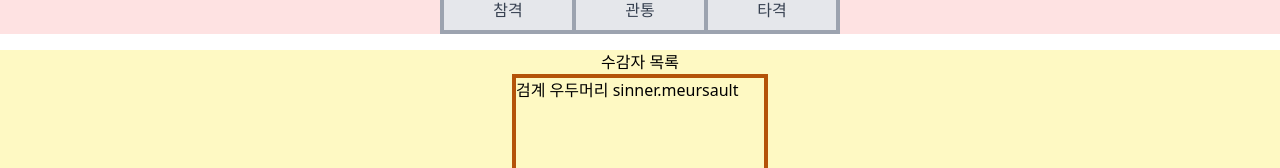
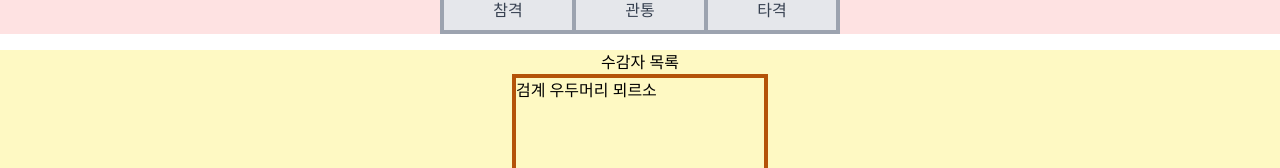
Before and after one commit to ZetabS/limbus-toolbox, a Next.js app: page /sinner in a window 1280 px wide. Shown: the part 618-786 px from the top of the page. Built offline with nearby package versions, Linux system fonts and the light colour scheme.

Commit message:
fix: 번역 수정 누락

```diff
--- a/src/app/sinner/IdentityCard.tsx
+++ b/src/app/sinner/IdentityCard.tsx
@@ -12,7 +12,7 @@ const IdentityCard: React.FC<Props> = ({ identity }) => {
   return (
     <div className="flex h-32 w-64 flex-col border-4 border-amber-700">
       <div className="flex ">
-        {t(`identityName.${identity.name}`)} {t(`sinner.${identity.sinner}`)}
+        {t(`identityName.${identity.name}`)} {t(identity.sinner)}
       </div>
     </div>
   );
```
